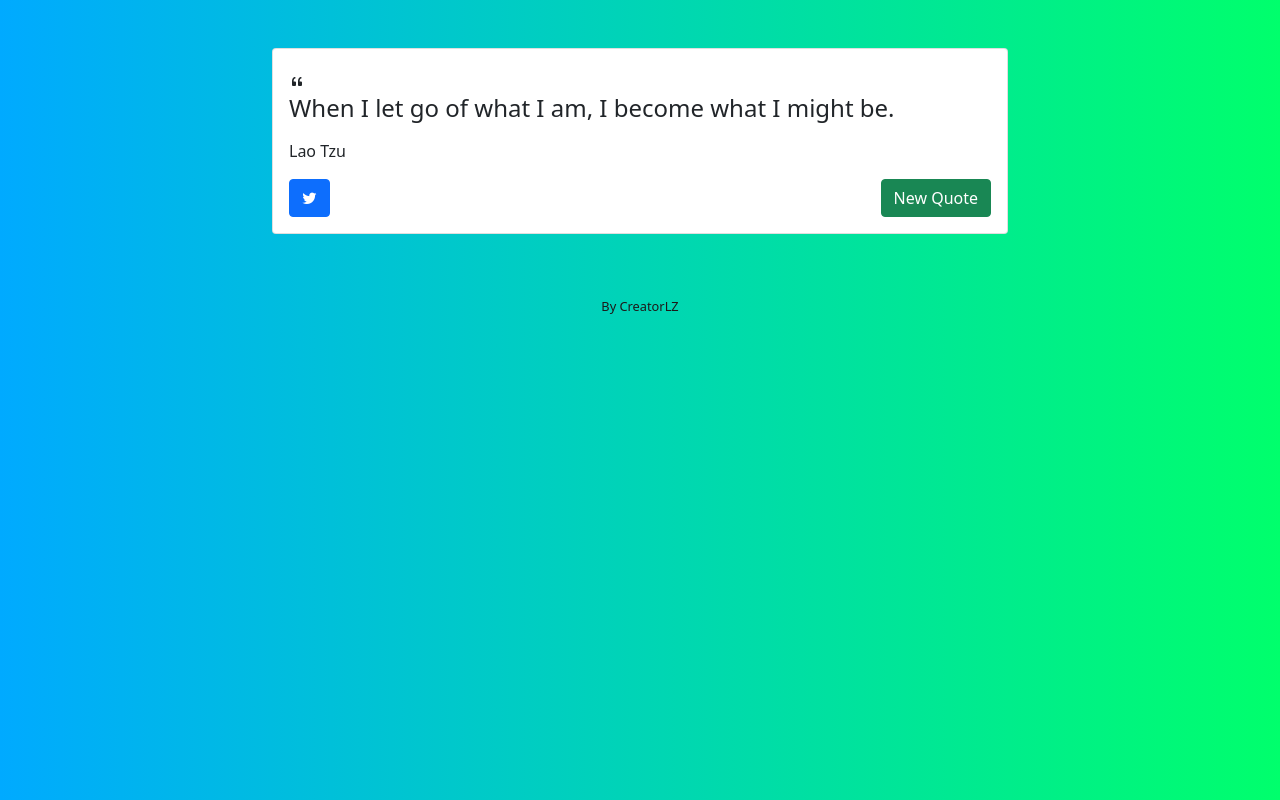
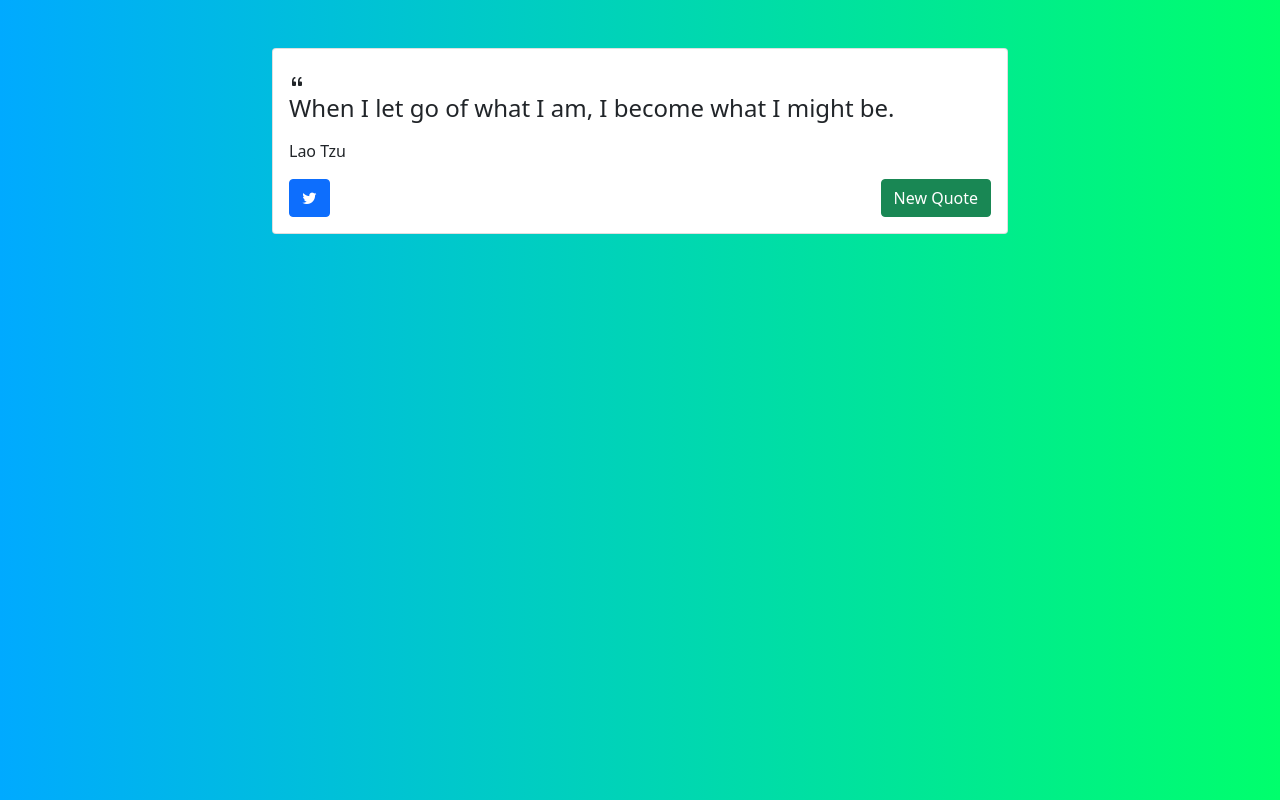
Before and after one commit to CreatorLZ/random_quote_generator, a plain HTML site: page index.html in a window 1280 px wide. Drawn offline with nearby package versions, Linux system fonts and the light colour scheme.

Commit message:
Update index.html

```diff
--- a/index.html
+++ b/index.html
@@ -155,9 +155,5 @@
     <script src="https://cdn.jsdelivr.net/npm/@popperjs/core@2.10.2/dist/umd/popper.min.js" integrity="sha384-7+zCNj/IqJ95wo16oMtfsKbZ9ccEh31eOz1HGyDuCQ6wgnyJNSYdrPa03rtR1zdB" crossorigin="anonymous"></script>
     <script src="https://cdn.jsdelivr.net/npm/bootstrap@5.1.3/dist/js/bootstrap.min.js" integrity="sha384-QJHtvGhmr9XOIpI6YVutG+2QOK9T+ZnN4kzFN1RtK3zEFEIsxhlmWl5/YESvpZ13" crossorigin="anonymous"></script>
 
-
-    <div class="footer">
-        <p>By CreatorLZ</p>
-    </div>
 </body>
 </html>
```
